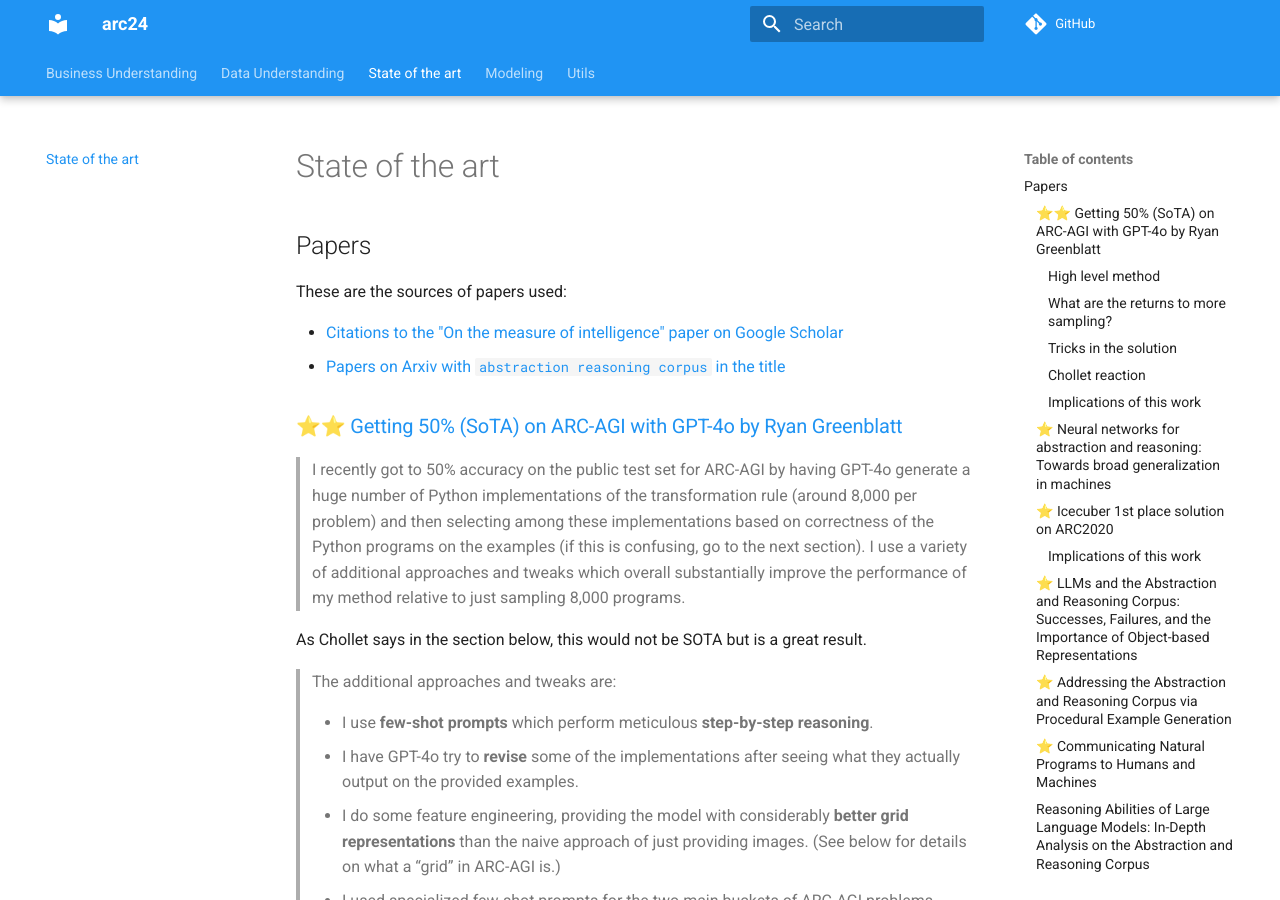
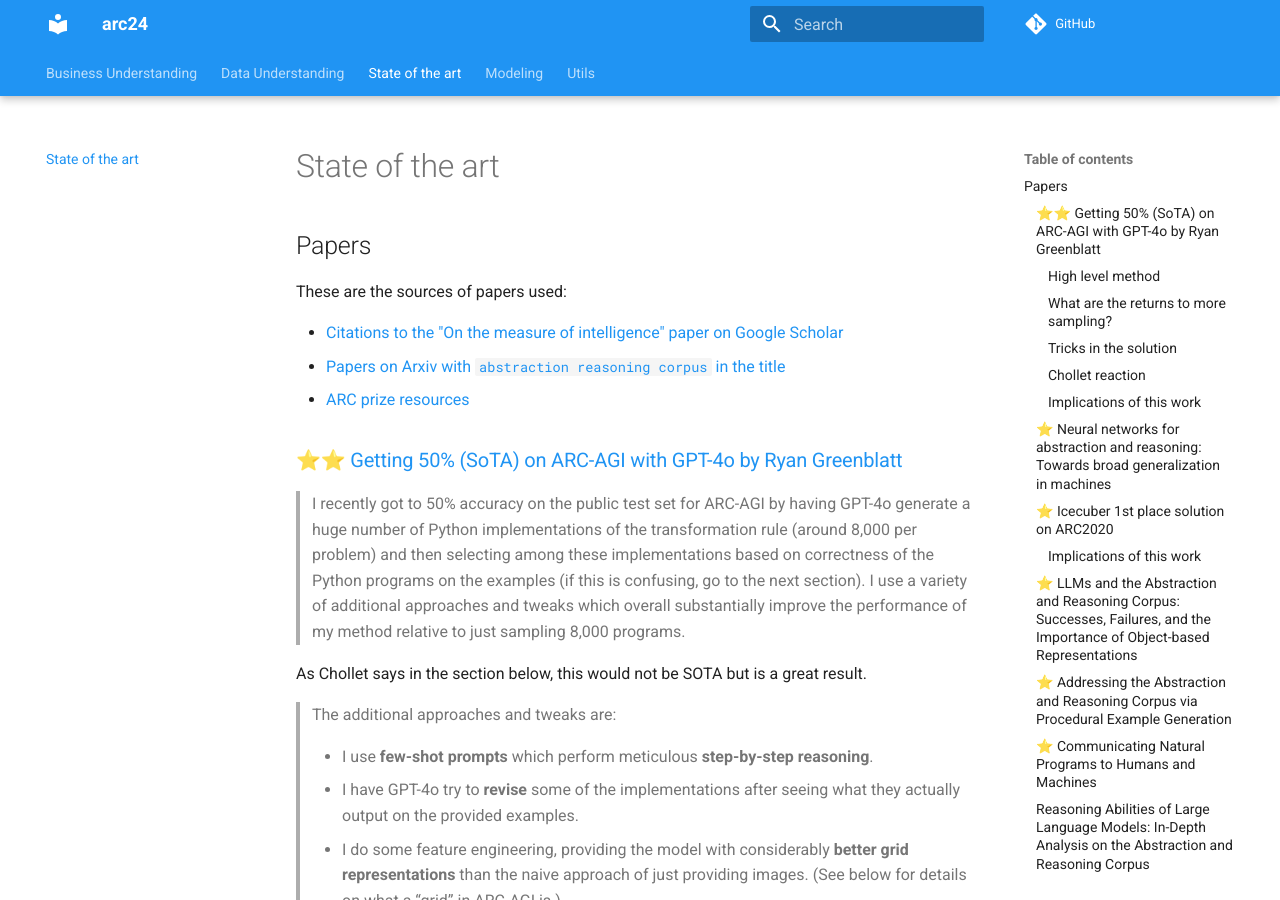
Before and after one commit to zhengjunyao-work/arc24, an MkDocs documentation site: the page built from docs/03_State_of_the_art.md, in a window 1280 px wide and 900 px high. Built offline with MkDocs 1.6.1 and Material for MkDocs 9.7.7, drawn with Linux system fonts in a browser that asks for light colours; comment, search, counter and statistics services are not loaded.

Commit message:
improved documentation

```diff
--- a/docs/03_State_of_the_art.md
+++ b/docs/03_State_of_the_art.md
@@ -8,6 +8,7 @@
 
 - [Citations to the "On the measure of intelligence" paper on Google Scholar](https://scholar.google.com/scholar?start=10&hl=en&scisbd=1&as_sdt=2005&sciodt=0,5&cites=645844335140263496&scipsc=)
 - [Papers on Arxiv with `abstraction reasoning corpus` in the title](https://arxiv.org/search/advanced?advanced=&terms-0-operator=AND&terms-0-term=abstraction+reasoning+corpus&terms-0-field=title&classification-physics_archives=all&classification-include_cross_list=include&date-filter_by=all_dates&date-year=&date-from_date=&date-to_date=&date-date_type=submitted_date&abstracts=show&size=50&order=-announced_date_first)
+- [ARC prize resources](https://arcprize.org/guide#arc-agi-resources)
 
 ### ⭐⭐ [Getting 50% (SoTA) on ARC-AGI with GPT-4o by Ryan Greenblatt](https://redwoodresearch.substack.com/p/getting-50-sota-on-arc-agi-with-gpt)
 
@@ -399,6 +400,8 @@
 
 > Abstraction and reasoning - developing computer systems that can learn new concepts from a small number of examples, something that humans find relatively easy
 
+<!--- --->
+
 > Reasoning is a knowledge acquisition efficiency
 
 ## TODO
@@ -408,9 +411,9 @@
 - [ ] Icecuber approach (DSL): https://www.kaggle.com/competitions/abstraction-and-reasoning-challenge/discussion/154597
 - [ ] What is the best way to encode 2d information for an LLM like Llama3?
 - [ ] How can we learn from few examples? Do we need a good representation of the data? Why ML methods need huge datasets? That is where the priors kick in, those priors influence the representation of the data.
-- [ ] Search more relevant papers
+- [x] Search more relevant papers
   - [x] Citations from 2024
   - [x] Papers with Abstraction and Reasoning Corpus in the title
-  - [ ] Read Kaggle's forum to see if more relevant papers were added
-  - [ ] Links from https://arcprize.org/guide
+  - [x] Read Kaggle's forum to see if more relevant papers were added
+  - [x] Links from https://arcprize.org/guide
 - [ ] Contrastive learning. Can a model predict if two input/output pairs belong to the same task?
```
